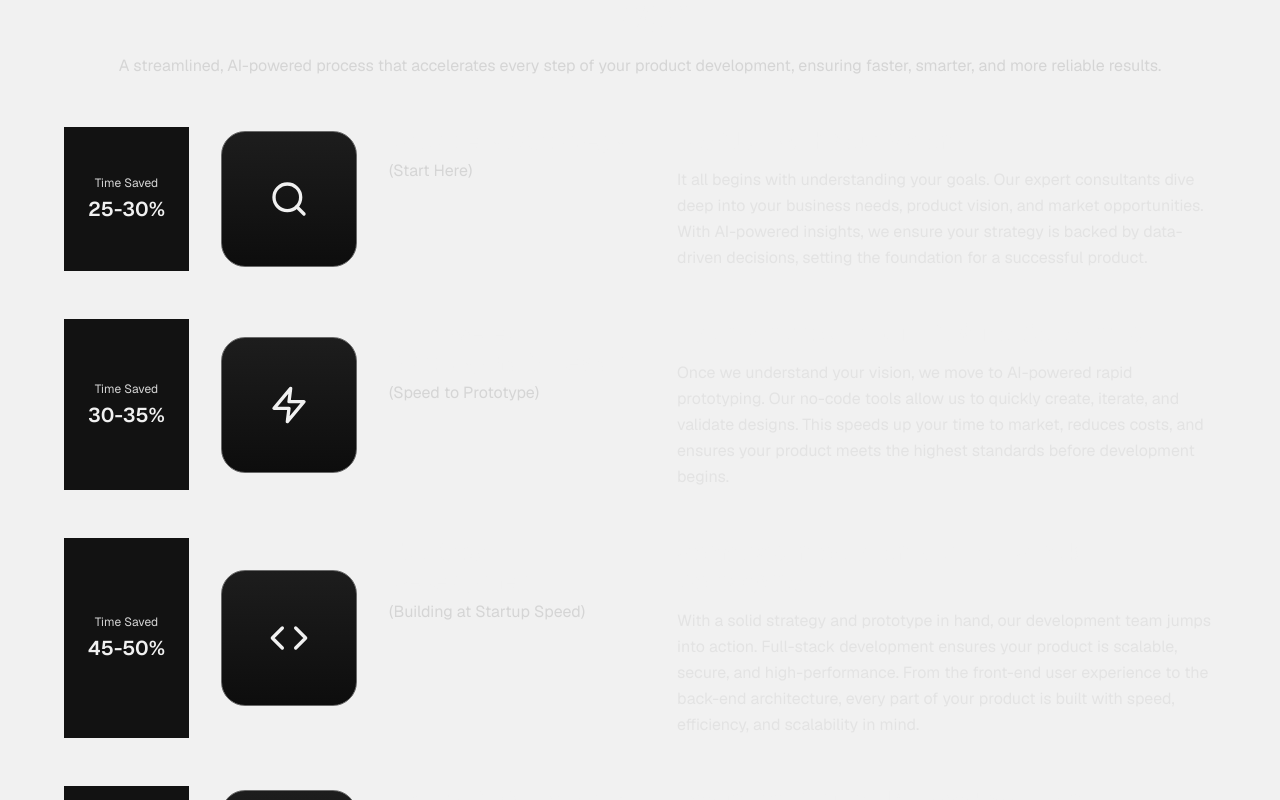
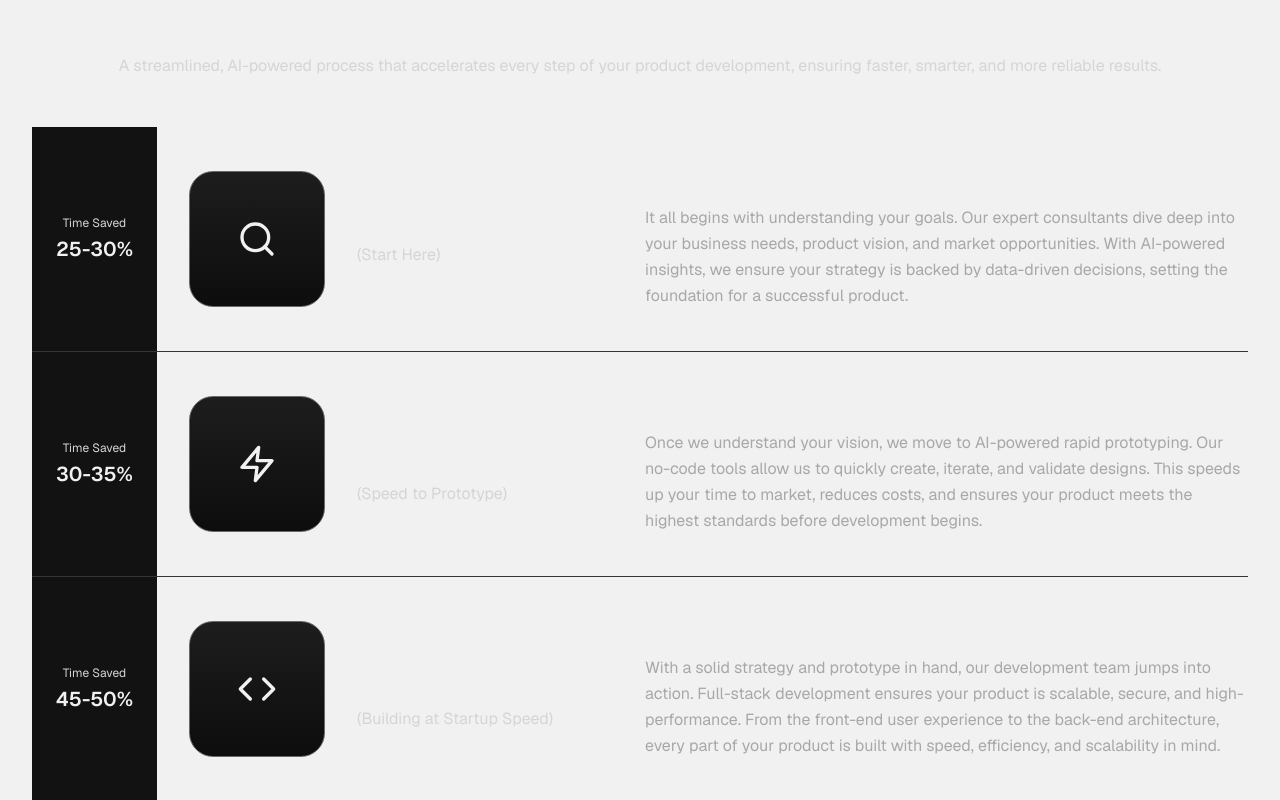
Before and after one commit to team-brillarix/brillarix-website, a Next.js app: page / in a window 1280 px wide. Shown: the part 5560-6360 px from the top of the page. Built offline with nearby package versions, Linux system fonts and the light colour scheme; no server answers.

Commit message:
Enhanced global styles by adding overflow-x hidden to html and body, improved layout of process steps with conditional borders, and adjusted Heading variant in ProcessStep component for better visual consistency.

```diff
--- a/src/app/globals.css
+++ b/src/app/globals.css
@@ -119,12 +119,14 @@
 
 html {
   scroll-behavior: smooth;
+  overflow-x: hidden;
 }
 
 body {
   background: var(--background);
   color: var(--foreground);
   font-family: var(--font-geist), sans-serif;
+  overflow-x: hidden;
 }
 
 /* Hexagon grid background used on the home page wrapper */
@@ -158,8 +160,7 @@ body {
       rgba(0, 0, 0, 0.18) 85%,
       rgba(0, 0, 0, 0.08) 90%,
       rgba(0, 0, 0, 0.02) 95%,
-    rgba(0, 0, 0, 0) 100%
-  );
+      rgba(0, 0, 0, 0) 100%);
   -webkit-mask-image: linear-gradient(to bottom,
       rgba(0, 0, 0, 1) 0%,
       rgba(0, 0, 0, 1) 45%,
@@ -173,14 +174,13 @@ body {
       rgba(0, 0, 0, 0.18) 85%,
       rgba(0, 0, 0, 0.08) 90%,
       rgba(0, 0, 0, 0.02) 95%,
-    rgba(0, 0, 0, 0) 100%
-  );
+      rgba(0, 0, 0, 0) 100%);
   pointer-events: none;
   z-index: 0;
 }
 
 /* Ensure content appears above the background mask */
-.hero-hex-bg > * {
+.hero-hex-bg>* {
   position: relative;
   z-index: 1;
 }
@@ -276,7 +276,7 @@ body {
 .impact-swiper .swiper-pagination {
   position: relative !important;
   bottom: 0 !important;
-  margin-top: 2rem!important;
+  margin-top: 2rem !important;
   display: flex !important;
   justify-content: center;
   gap: 4px;
--- a/src/components/OurProcess/OurProcess.tsx
+++ b/src/components/OurProcess/OurProcess.tsx
@@ -10,9 +10,11 @@ From Concept to Launch, Faster Than Ever"
       subtitle="A streamlined, AI-powered process that accelerates every step of your product development, ensuring faster, smarter, and more reliable results."
       className="py-16 md:py-20 px-4 sm:px-6 md:px-8"
     >
-      <div className="w-full max-w-6xl mx-auto flex flex-col gap-8 md:gap-12">
-        {processSteps.map((step) => (
-          <ProcessStep key={step.id} step={step} />
+      <div className="w-full flex flex-col">
+        {processSteps.map((step, index) => (
+          <div key={step.id} className={index < processSteps.length - 1 ? "border-b border-gray-dark-4" : ""}>
+            <ProcessStep step={step} />
+          </div>
         ))}
       </div>
     </Section>
--- a/src/components/OurProcess/ProcessStep.tsx
+++ b/src/components/OurProcess/ProcessStep.tsx
@@ -24,7 +24,7 @@ export function ProcessStep({ step }: ProcessStepProps) {
     const IconComponent = iconMap[step.icon] || FiSearch;
 
     return (
-        <div className="flex flex-col md:flex-row items-start gap-4 md:gap-6 lg:gap-8 w-full">
+        <div className="flex flex-col md:flex-row items-center gap-4 md:gap-6 lg:gap-8 w-full min-h-56">
             <div className="shrink-0 bg-gray-dark-1 self-stretch flex flex-col items-center justify-center gap-1 py-2 px-6">
                 <p className="text-gray-light-3 text-xs">Time Saved</p>
                 <p className="text-base md:text-lg lg:text-xl font-semibold text-gray-light-1">
@@ -51,14 +51,13 @@ export function ProcessStep({ step }: ProcessStepProps) {
 
             <div className="flex-1 flex flex-col gap-2 md:gap-3 min-w-0">
                 <Heading
-                    variant="h5"
+                    variant="h6"
                     as="h4"
                     align="left"
-                    weight="semibold"
                 >
                     {step.descriptionTitle}
                 </Heading>
-                <p className="text-sm md:text-base text-gray-light-2 leading-relaxed">
+                <p className="text-sm md:text-base text-gray-light-5 leading-relaxed">
                     {step.description}
                 </p>
             </div>
```
Lines whose indentation alone changed are shown as unchanged.
